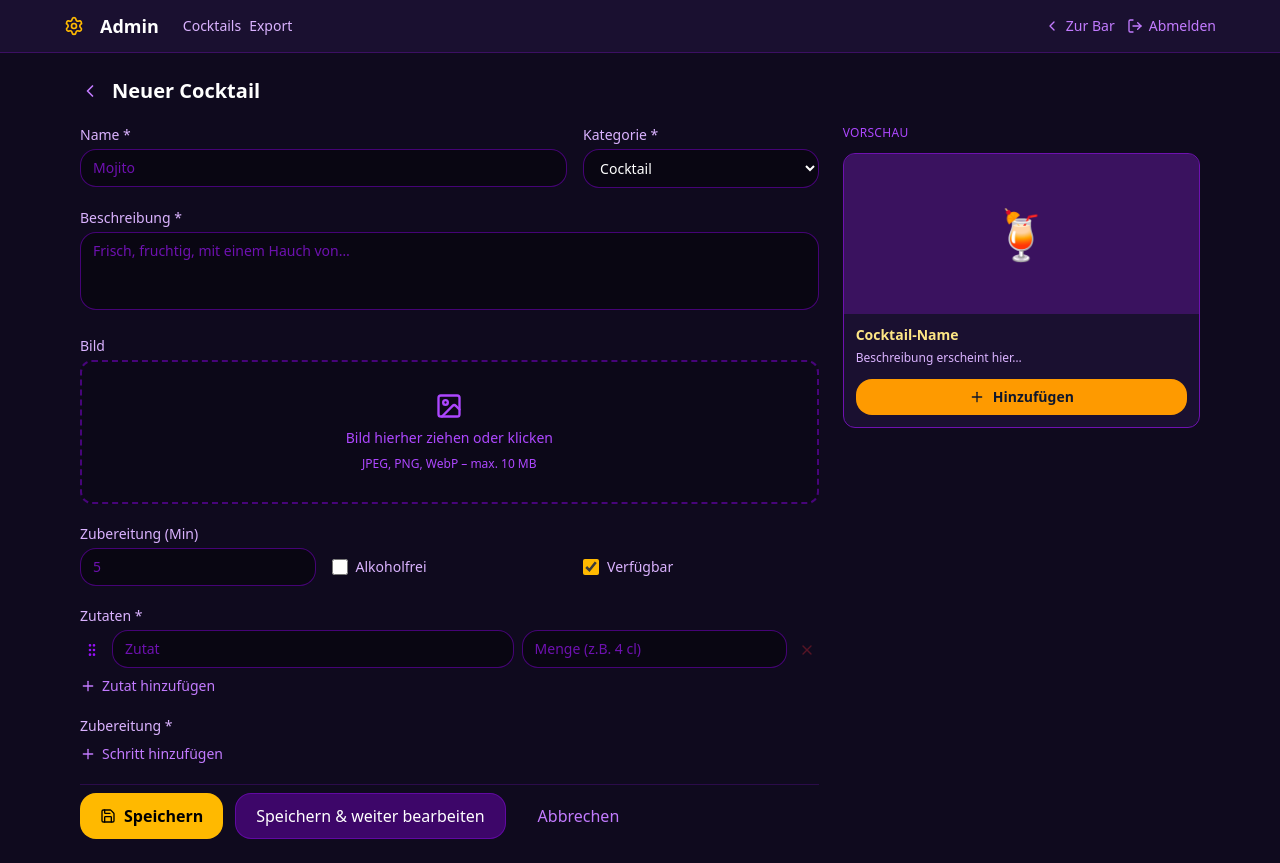
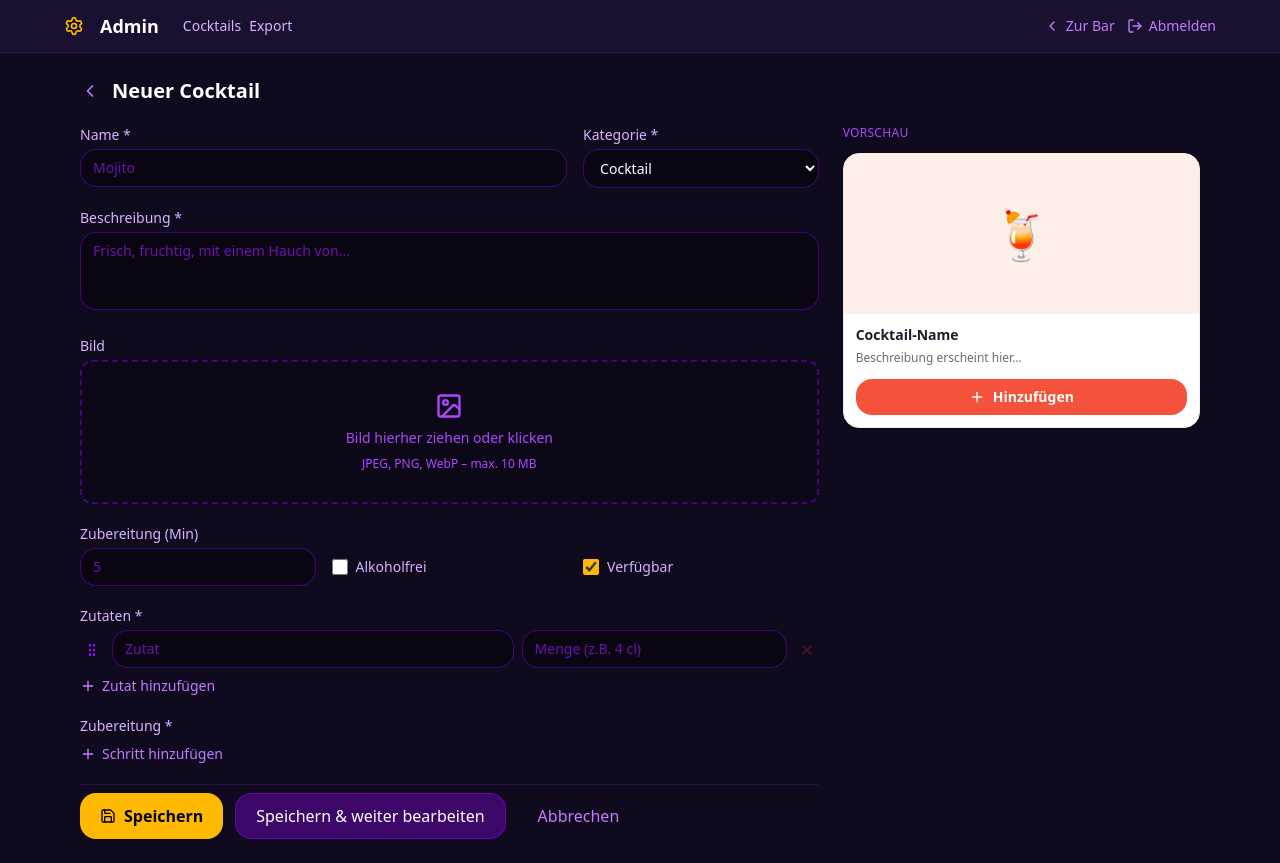
Before and after one commit to ByteBand1t/bar, a Next.js app: page /admin/cocktails/new in a window 1280 px wide. Built offline with nearby package versions, Linux system fonts and the light colour scheme.

Commit message:
Update cocktail-card.tsx

```diff
--- a/src/components/cocktail-card.tsx
+++ b/src/components/cocktail-card.tsx
@@ -51,7 +51,7 @@ function CocktailImage({
     return (
       <div
         className={cn(
-          "flex items-center justify-center bg-purple-900/40 text-5xl",
+          "flex items-center justify-center bg-accent-soft text-5xl",
           className
         )}
       >
@@ -95,10 +95,10 @@ export function CocktailCard({ cocktail }: CocktailCardProps) {
       <DialogTrigger asChild>
         <div
           className={cn(
-            "group relative rounded-xl overflow-hidden border transition-all duration-200 cursor-pointer",
+            "group relative flex flex-col overflow-hidden rounded-2xl border transition-all duration-200 cursor-pointer",
             isAvailable
-              ? "border-purple-800 hover:border-amber-500/50 bg-[#1a1030] hover:shadow-lg hover:shadow-purple-900/30"
-              : "border-purple-900/50 bg-[#120d20] opacity-60 cursor-not-allowed"
+              ? "border-guest-border bg-guest-surface shadow-sm hover:-translate-y-0.5 hover:shadow-lg hover:shadow-black/5"
+              : "border-guest-border bg-guest-surface opacity-60 cursor-not-allowed"
           )}
           role="button"
           tabIndex={isAvailable ? 0 : -1}
@@ -107,21 +107,21 @@ export function CocktailCard({ cocktail }: CocktailCardProps) {
           }}
         >
           {/* Image */}
-          <div className="relative h-40 w-full bg-purple-900/20">
+          <div className="relative h-40 w-full bg-accent-soft">
             <CocktailImage
               filename={cocktail.imageFilename}
               name={cocktail.name}
               className="absolute inset-0"
             />
             {!isAvailable && (
-              <div className="absolute inset-0 bg-black/50 flex items-center justify-center">
-                <span className="text-sm font-semibold text-slate-400 bg-black/60 px-3 py-1 rounded-full">
+              <div className="absolute inset-0 bg-white/55 flex items-center justify-center">
+                <span className="text-sm font-semibold text-guest-ink bg-guest-surface/90 px-3 py-1 rounded-full shadow-sm">
                   Nicht verfügbar
                 </span>
               </div>
             )}
             {cocktail.isAlcoholFree && (
-              <span className="absolute top-2 left-2 text-xs bg-emerald-800 text-emerald-200 px-2 py-0.5 rounded-full font-medium">
+              <span className="absolute top-2 left-2 text-xs bg-emerald-600 text-white px-2 py-0.5 rounded-full font-medium shadow-sm">
                 Alkoholfrei
               </span>
             )}
@@ -129,18 +129,18 @@ export function CocktailCard({ cocktail }: CocktailCardProps) {
 
           {/* Content */}
           <div className="p-3">
-            <h3 className="font-semibold text-amber-200 text-sm leading-tight">{cocktail.name}</h3>
-            <p className="text-xs text-purple-300 mt-1 line-clamp-2 leading-relaxed">
+            <h3 className="font-bold text-guest-ink text-sm leading-tight">{cocktail.name}</h3>
+            <p className="text-xs text-guest-muted mt-1 line-clamp-2 leading-relaxed">
               {cocktail.description}
             </p>
           </div>
 
           {/* Add button */}
           {isAvailable && (
-            <div className="px-3 pb-3">
+            <div className="mt-auto px-3 pb-3">
               <Button
                 size="sm"
-                className="w-full"
+                className="w-full bg-accent text-accent-fg hover:bg-accent-hover active:bg-accent-hover focus-visible:ring-accent"
                 disabled={!canOrder}
                 title={!acceptingOrders ? "Bestellannahme gerade pausiert" : undefined}
                 onClick={(e) => {
@@ -170,34 +170,34 @@ export function CocktailCard({ cocktail }: CocktailCardProps) {
         <DialogTitle>{cocktail.name}</DialogTitle>
 
         <div className="flex gap-2 mt-1 flex-wrap">
-          <span className="text-xs bg-purple-800/60 text-purple-300 px-2 py-0.5 rounded-full capitalize">
+          <span className="text-xs bg-accent-soft text-accent-hover px-2 py-0.5 rounded-full capitalize font-medium">
             {cocktail.category}
           </span>
           {cocktail.isAlcoholFree && (
-            <span className="text-xs bg-emerald-800/60 text-emerald-300 px-2 py-0.5 rounded-full">
+            <span className="text-xs bg-emerald-100 text-emerald-700 px-2 py-0.5 rounded-full font-medium">
               Alkoholfrei
             </span>
           )}
           {cocktail.prepTimeMin && (
-            <span className="text-xs bg-purple-800/60 text-purple-300 px-2 py-0.5 rounded-full">
+            <span className="text-xs bg-guest-bg text-guest-muted px-2 py-0.5 rounded-full font-medium">
               ~{cocktail.prepTimeMin} Min
             </span>
           )}
         </div>
 
-        <p className="text-purple-200 mt-3 text-sm leading-relaxed">{cocktail.description}</p>
+        <p className="text-guest-ink mt-3 text-sm leading-relaxed">{cocktail.description}</p>
 
         {/* Ingredients */}
         {cocktail.ingredients.length > 0 && (
           <div className="mt-4">
-            <h4 className="text-xs font-semibold text-amber-400 uppercase tracking-wider mb-2">
+            <h4 className="text-xs font-semibold text-accent uppercase tracking-wider mb-2">
               Zutaten
             </h4>
             <ul className="space-y-1">
               {cocktail.ingredients.map((ing, i) => (
                 <li key={i} className="flex justify-between text-sm">
-                  <span className="text-purple-200">{ing.name}</span>
-                  <span className="text-purple-400 font-mono text-xs">{ing.amount}</span>
+                  <span className="text-guest-ink">{ing.name}</span>
+                  <span className="text-guest-muted font-mono text-xs">{ing.amount}</span>
                 </li>
               ))}
             </ul>
@@ -207,13 +207,13 @@ export function CocktailCard({ cocktail }: CocktailCardProps) {
         {/* Steps */}
         {cocktail.steps.length > 0 && (
           <div className="mt-4">
-            <h4 className="text-xs font-semibold text-amber-400 uppercase tracking-wider mb-2">
+            <h4 className="text-xs font-semibold text-accent uppercase tracking-wider mb-2">
               Zubereitung
             </h4>
             <ol className="space-y-1.5">
               {cocktail.steps.map((step, i) => (
-                <li key={i} className="flex gap-2 text-sm text-purple-200">
-                  <span className="shrink-0 font-mono text-amber-500 text-xs mt-0.5">
+                <li key={i} className="flex gap-2 text-sm text-guest-ink">
+                  <span className="shrink-0 font-mono text-accent text-xs mt-0.5">
                     {i + 1}.
                   </span>
                   <span>{step}</span>
@@ -225,18 +225,18 @@ export function CocktailCard({ cocktail }: CocktailCardProps) {
 
         {/* Quantity + Add to cart */}
         <div className="mt-6 flex items-center gap-3">
-          <div className="flex items-center gap-2 bg-purple-900/40 rounded-lg p-1">
+          <div className="flex items-center gap-2 bg-guest-bg border border-guest-border rounded-lg p-1">
             <button
               onClick={() => setQty((q) => Math.max(1, q - 1))}
-              className="p-2 rounded-md text-purple-200 hover:bg-purple-800/60 disabled:opacity-40"
+              className="p-2 rounded-md text-guest-ink hover:bg-guest-border disabled:opacity-40"
               disabled={qty <= 1}
             >
               <Minus size={18} />
             </button>
-            <span className="w-8 text-center font-semibold text-amber-200">{qty}</span>
+            <span className="w-8 text-center font-semibold text-guest-ink">{qty}</span>
             <button
               onClick={() => setQty((q) => Math.min(10, q + 1))}
-              className="p-2 rounded-md text-purple-200 hover:bg-purple-800/60 disabled:opacity-40"
+              className="p-2 rounded-md text-guest-ink hover:bg-guest-border disabled:opacity-40"
               disabled={qty >= 10}
             >
               <Plus size={18} />
@@ -244,7 +244,7 @@ export function CocktailCard({ cocktail }: CocktailCardProps) {
           </div>
 
           <Button
-            className="flex-1"
+            className="flex-1 bg-accent text-accent-fg hover:bg-accent-hover active:bg-accent-hover focus-visible:ring-accent"
             size="lg"
             onClick={handleAdd}
             disabled={!canOrder}
```
